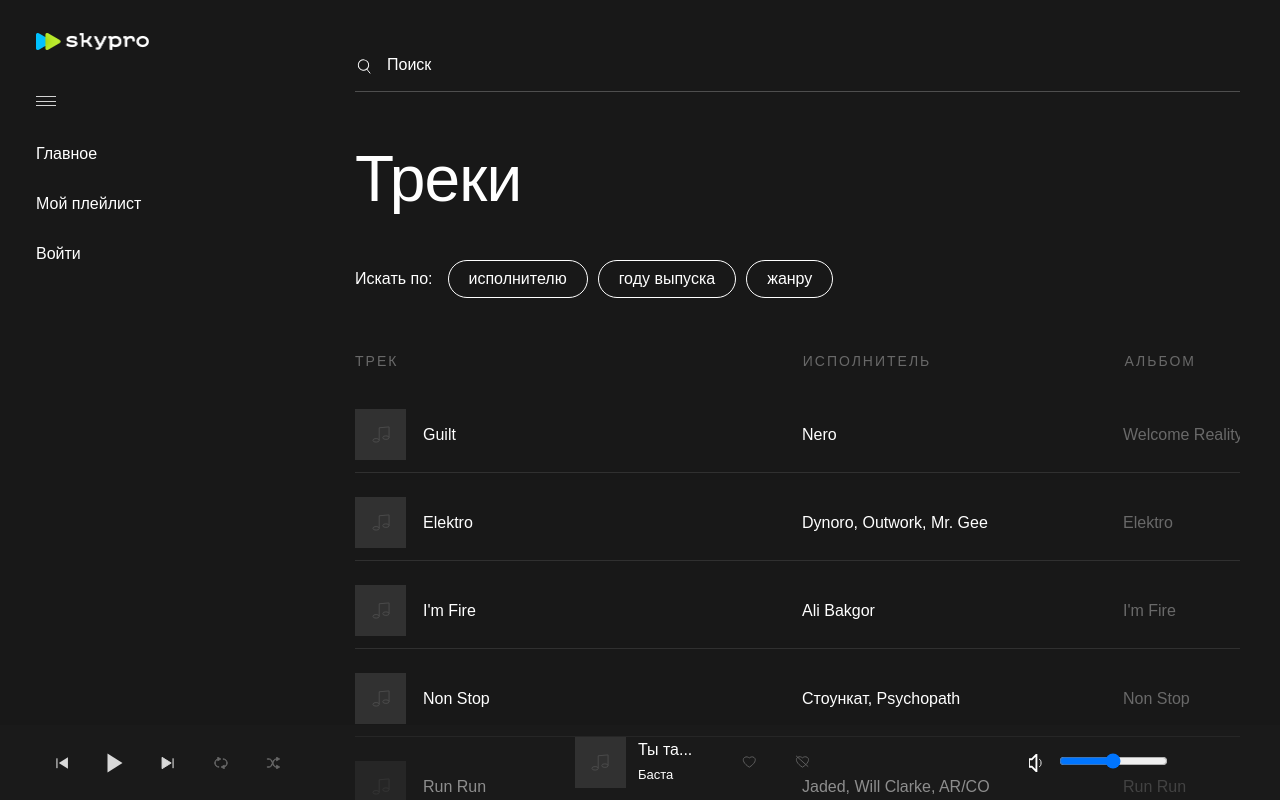
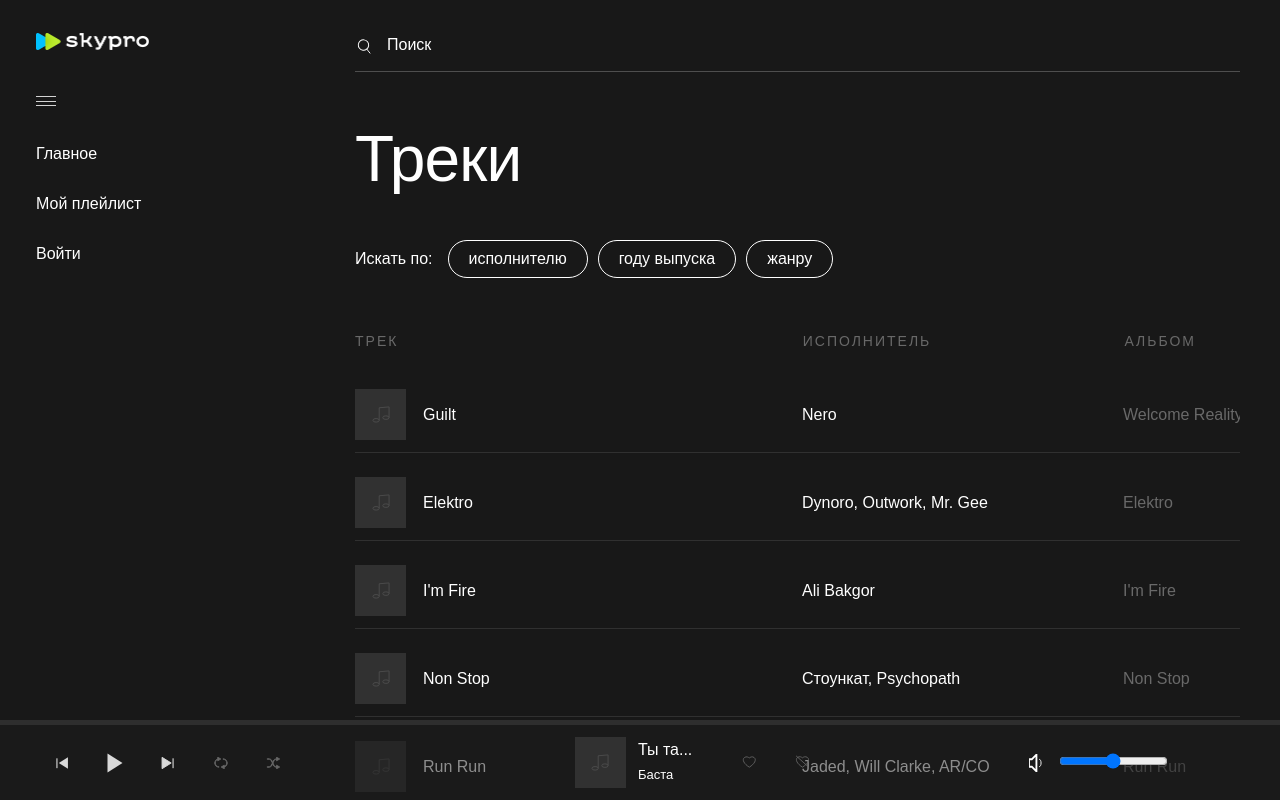
Before and after one commit to Balaura/6-skypro-music, a Next.js app: page / in a window 1280 px wide. Built offline with nearby package versions, Linux system fonts and the light colour scheme.

Commit message:
fix sidebar

```diff
--- a/src/app/globals.css
+++ b/src/app/globals.css
@@ -208,6 +208,7 @@ body {
 
   .centerblock {
     width: 100%;
+    padding: 20px;
     order: 2;
   }
 
@@ -215,24 +216,29 @@ body {
     width: 100%;
     order: 1;
     margin-bottom: 20px;
+    position: static;
+    padding: 20px;
   }
-}
-
-@media (max-width: 1200px) {
   .wrapper {
     padding-left: 0;
   }
 
-  .sidebar {
+  .main__nav {
     position: static;
     width: 100%;
     padding: 20px;
   }
 
-  .centerblock {
+  .main__centerblock {
     width: 100%;
     padding: 20px;
   }
+
+  .main__sidebar {
+    width: 100%;
+    padding: 20px;
+  }
+
 }
 
 @media (max-width: 768px) {
--- a/src/components/Bar/Bar.module.css
+++ b/src/components/Bar/Bar.module.css
@@ -29,3 +29,9 @@
     margin: 5px;
   }
 }
+
+.playerProgress {
+  width: 100%;
+  height: 5px;
+  background: #2e2e2e;
+}
--- a/src/components/Centerblock/Centerblock.module.css
+++ b/src/components/Centerblock/Centerblock.module.css
@@ -1,7 +1,7 @@
 .centerblock {
   width: auto;
   flex-grow: 3;
-  padding: 20px 40px 20px 111px;
+  padding: 0px 40px 20px 111px;
 }
 
 .h2 {
```
